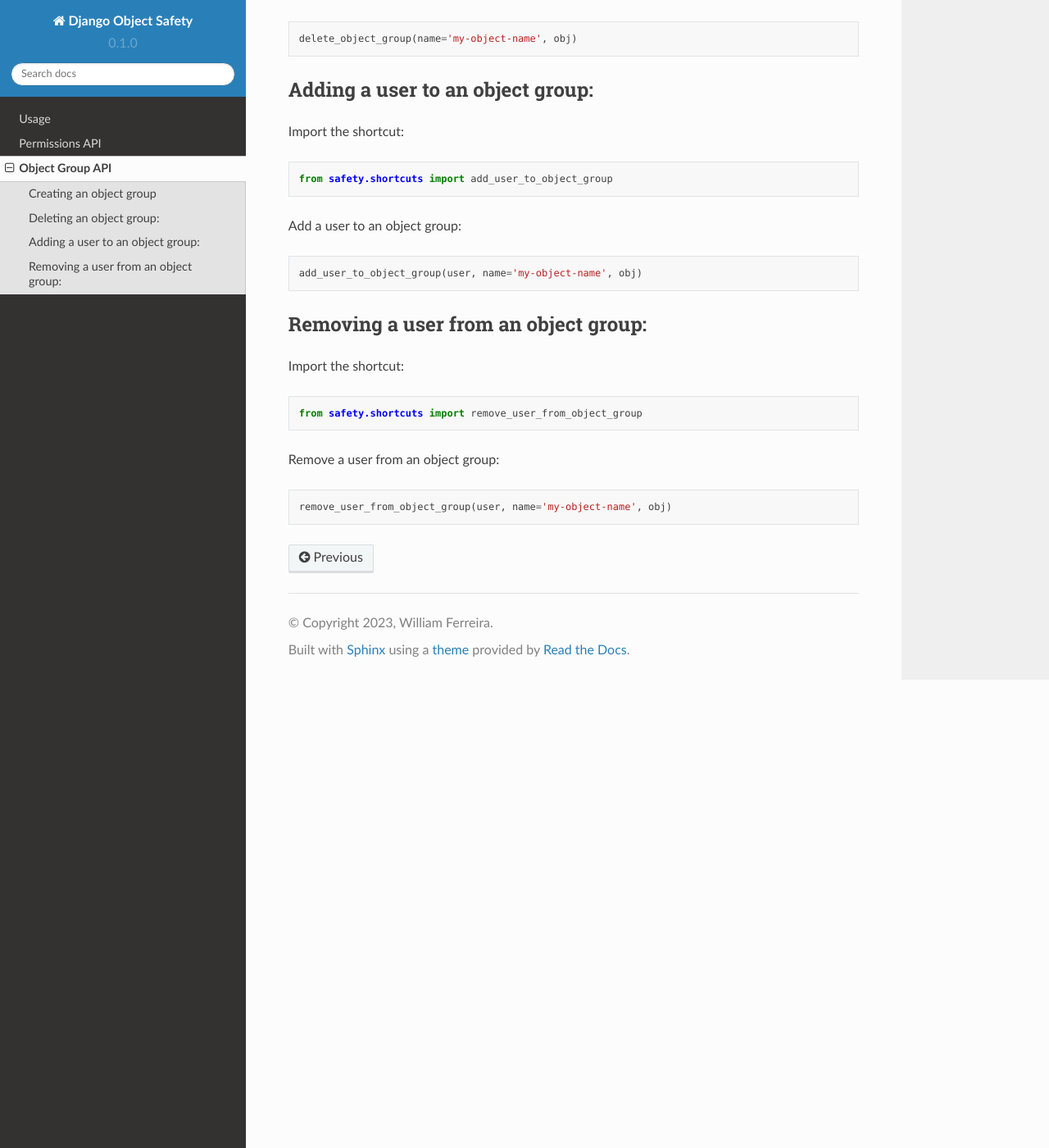
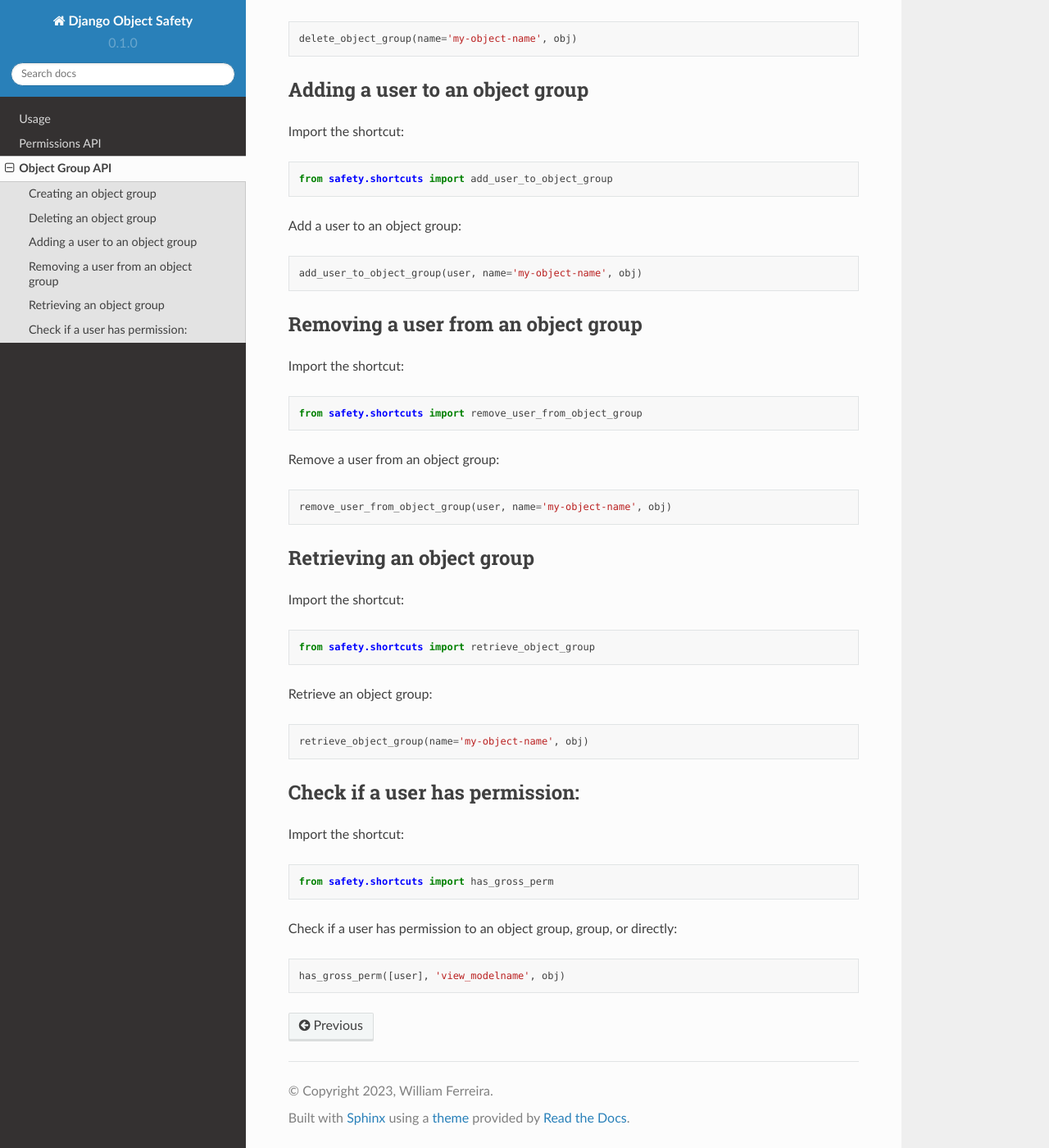
Before and after one commit to storm-sft/django-object-safety-docs, a Sphinx documentation site: the page built from docs/source/object_group_api.rst, in a window 1280 px wide and 1400 px high, scrolled down 638 px. Shown: the whole window at 82% size. Built offline with Sphinx 7.4.7 and the Read the Docs theme 2.0.0, drawn with Linux system fonts in a browser that asks for light colours; some of the changed text lies outside the part shown.

Commit message:
Add object group documentation

```diff
--- a/docs/source/object_group_api.rst
+++ b/docs/source/object_group_api.rst
@@ -16,8 +16,8 @@ Create an object group:
    create_object_group(name='my-object-name', permissions=['view_modelname', 'change_modelname'], obj)
 
 
-Deleting an object group:
--------------------------
+Deleting an object group
+------------------------
 Import the shortcut:
 
 .. code-block:: python
@@ -31,8 +31,8 @@ Delete an object group:
    delete_object_group(name='my-object-name', obj)
 
 
-Adding a user to an object group:
----------------------------------
+Adding a user to an object group
+--------------------------------
 
 Import the shortcut:
 
@@ -47,8 +47,8 @@ Add a user to an object group:
    add_user_to_object_group(user, name='my-object-name', obj)
 
 
-Removing a user from an object group:
--------------------------------------
+Removing a user from an object group
+------------------------------------
 
 Import the shortcut:
 
@@ -61,3 +61,36 @@ Remove a user from an object group:
 .. code-block:: python
 
    remove_user_from_object_group(user, name='my-object-name', obj)
+
+
+Retrieving an object group
+--------------------------
+
+Import the shortcut:
+
+.. code-block:: python
+
+   from safety.shortcuts import retrieve_object_group
+
+
+Retrieve an object group:
+
+.. code-block:: python
+
+   retrieve_object_group(name='my-object-name', obj)
+
+
+Check if a user has permission:
+-------------------------------
+
+Import the shortcut:
+
+.. code-block:: python
+
+   from safety.shortcuts import has_gross_perm
+
+Check if a user has permission to an object group, group, or directly:
+
+.. code-block:: python
+
+   has_gross_perm([user], 'view_modelname', obj)
```
